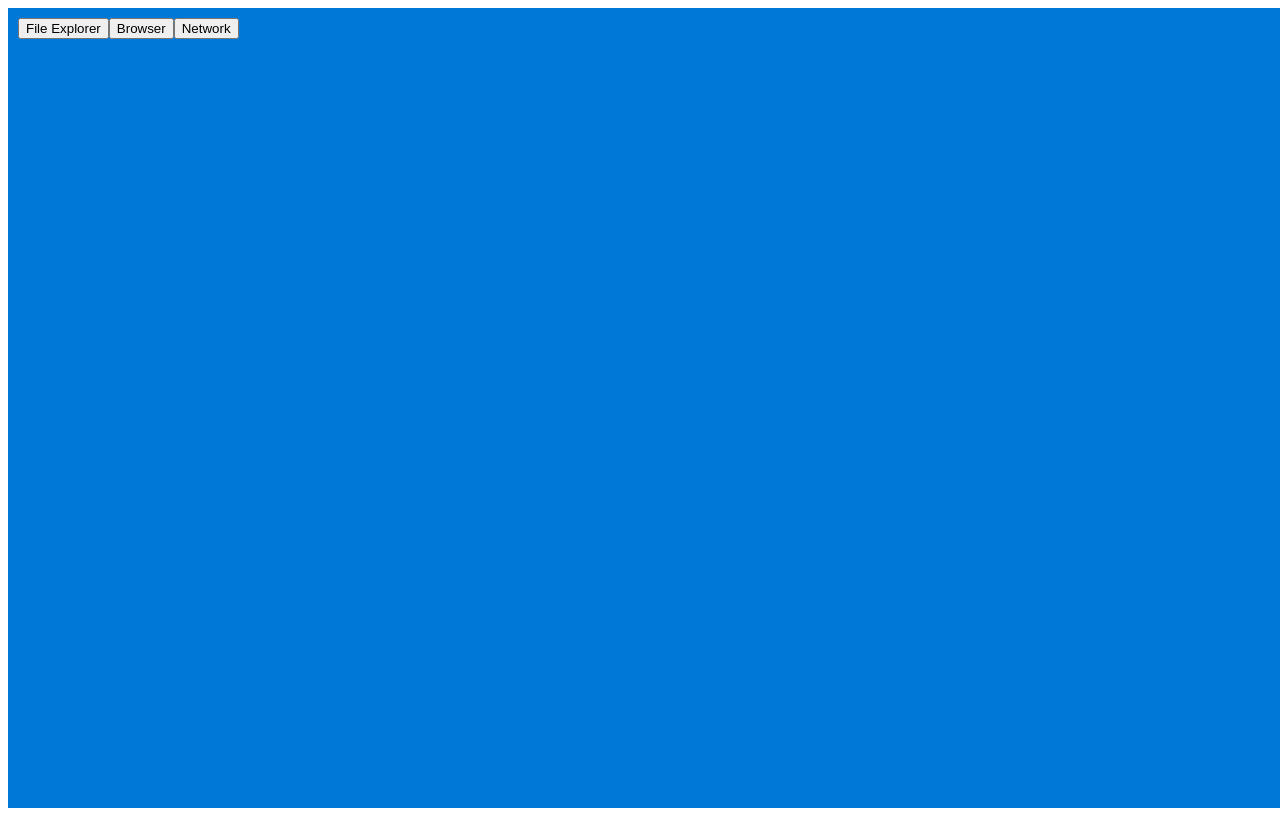
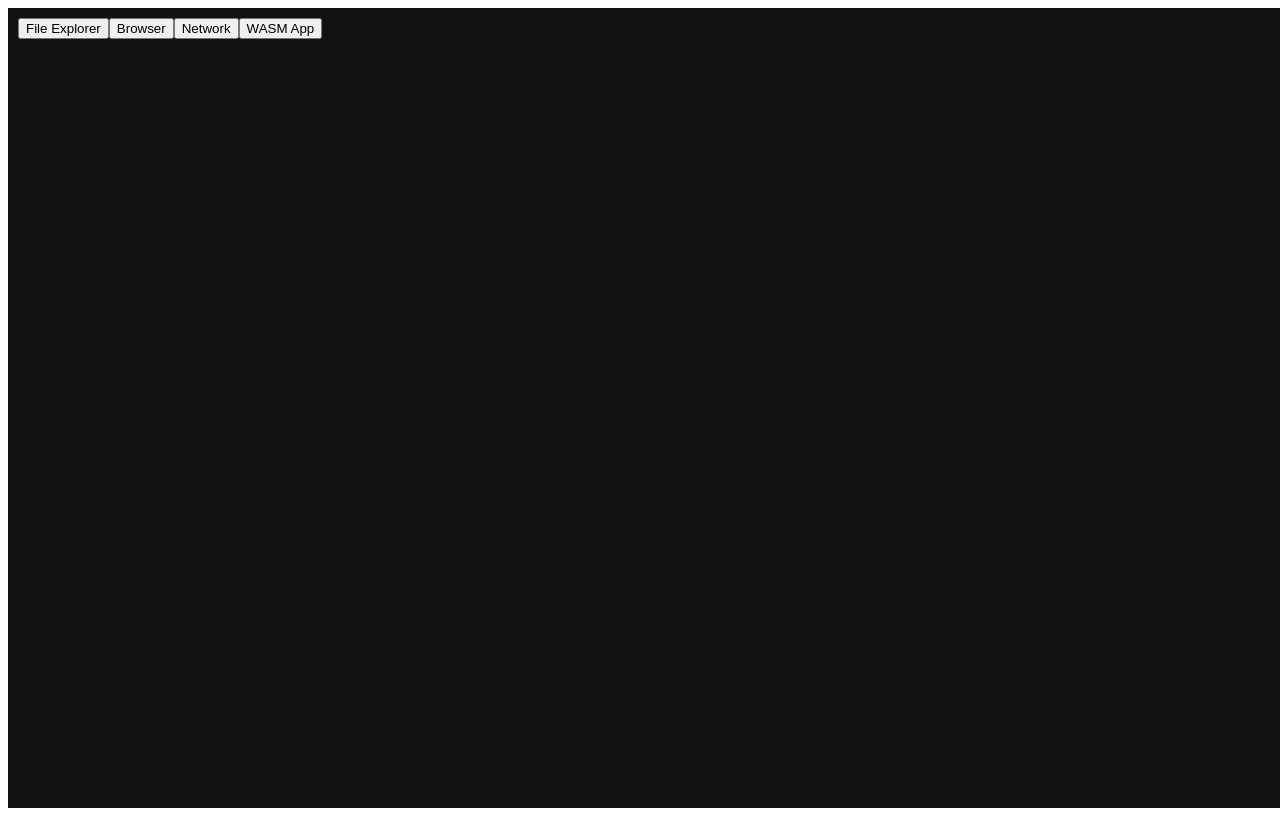
Before and after one commit to mikancat-taki/NitMPRProxy, a React (Vite) app in the folder frontend/: page / in a window 1280 px wide. Built offline with nearby package versions, Linux system fonts and the light colour scheme.

Commit message:
Update Desktop.jsx

```diff
--- a/frontend/src/Desktop.jsx
+++ b/frontend/src/Desktop.jsx
@@ -1,37 +1,34 @@
 import React, { useState } from "react";
+import Window from "./Window";
 import FileExplorer from "./FileExplorer";
 import Browser from "./Browser";
 import Network from "./Network";
-import Window from "./Window";
+import WASMApp from "./WASMApp";
 
 export default function Desktop() {
   const [windows, setWindows] = useState([]);
 
   const openApp = (type) => {
-    setWindows((prev) => [...prev, { id: Date.now(), type }]);
+    setWindows(prev => [...prev, { id: Date.now(), type }]);
   };
 
-  const closeWindow = (id) => {
-    setWindows((prev) => prev.filter((w) => w.id !== id));
-  };
+  const closeWindow = (id) => setWindows(prev => prev.filter(w => w.id !== id));
 
   return (
-    <div style={{ width: "100vw", height: "100vh", background: "#0078d7" }}>
+    <div style={{ width: "100vw", height: "100vh", background: "#111" }}>
       <div style={{ padding: 10 }}>
         <button onClick={() => openApp("files")}>File Explorer</button>
         <button onClick={() => openApp("browser")}>Browser</button>
         <button onClick={() => openApp("network")}>Network</button>
+        <button onClick={() => openApp("wasm")}>WASM App</button>
       </div>
-      {windows.map((w) => {
+      {windows.map(w => {
         let content;
         if (w.type === "files") content = <FileExplorer />;
         if (w.type === "browser") content = <Browser />;
         if (w.type === "network") content = <Network />;
-        return (
-          <Window key={w.id} title={w.type} onClose={() => closeWindow(w.id)}>
-            {content}
-          </Window>
-        );
+        if (w.type === "wasm") content = <WASMApp />;
+        return <Window key={w.id} title={w.type} onClose={() => closeWindow(w.id)}>{content}</Window>
       })}
     </div>
   );
```
